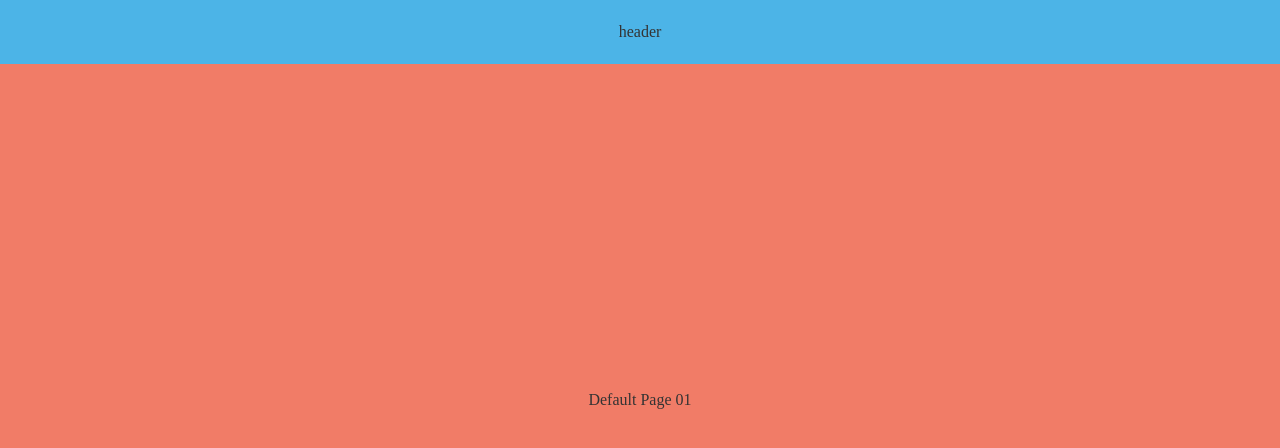
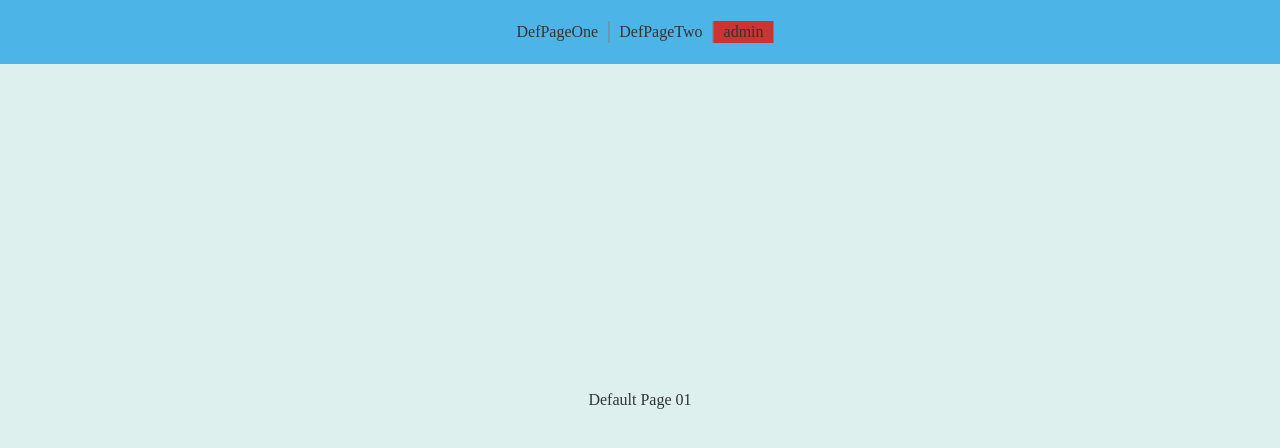
Before and after one commit to Panseng/vue-dynamic-routes, a Vue app: page / in a window 1280 px wide. Shown: the top 448 px of the page. Built offline with nearby package versions, Linux system fonts and the light colour scheme.

Commit message:
动态加载路由
1.使用sessionStorage保存roles，防止刷新丢失；
2.没有配置vuex

```diff
--- a/src/App.vue
+++ b/src/App.vue
@@ -9,7 +9,7 @@
 import headTop from '@/components/common/head'
 export default {
   name: 'App',
-  components:{
+  components: {
     headTop
   }
 }
--- a/src/components/common/head.vue
+++ b/src/components/common/head.vue
@@ -1,12 +1,74 @@
 <template>
   <div class="header-container">
-    <h4>header</h4>
+    <ul>
+      <li v-for="route in routes" :key="route.name">
+        <router-link :to="route.path">{{ route.name }}</router-link>
+      </li>
+      <li @click="changeRoles" class="change-roles">{{ boolVa ? 'user' : 'admin'}}</li>
+    </ul>
   </div>
 </template>
 
 <script>
+import { dynamicRoutes, defaultRoutes } from '@/router'
 export default {
-  name: "head"
+  name: 'headTop',
+  data () {
+    return {
+      roles: [ 'user' ],
+      routes: defaultRoutes,
+      boolVa: false
+    }
+  },
+  created () {
+    // 增加 sessionStorage是为了防止刷新导致的路由丢失
+    if (sessionStorage.getItem('roles')) {
+      this.roles = JSON.parse(sessionStorage.getItem('roles'))
+    }
+  },
+  methods: {
+    hasPermission (roles, route) {
+      if (!route.meta) return true
+      return roles.some(role => route.meta.roles.indexOf(role) >= 0)
+    },
+
+    permission (roles, dyroutes) {
+      const rs = []
+      for (let route of dyroutes) {
+        if (this.hasPermission(this.roles, route)) {
+          rs.push(route)
+        }
+      }
+      return rs
+    },
+
+    handleRoutes () {
+      let temp = []
+      // 这里注意push与concat区别，特别是push数组 & concat数组
+      temp = temp.concat(this.permission(this.roles, dynamicRoutes))
+      if (temp.length > 0){
+        this.$router.addRoutes(temp)
+      }
+      this.$router.push('/')
+      this.routes = defaultRoutes.concat(temp)
+    },
+
+    changeRoles () {
+      this.boolVa = !this.boolVa
+      if (this.roles.indexOf('admin') >= 0) {
+        this.roles.pop()
+        sessionStorage.setItem('roles', JSON.stringify(this.roles))
+      } else {
+        this.roles.push('admin')
+        sessionStorage.setItem('roles', JSON.stringify(this.roles))
+      }
+    }
+  },
+  watch: {
+    roles () {
+      this.handleRoutes()
+    }
+  }
 }
 </script>
 
@@ -16,8 +78,20 @@ export default {
   @include wh(100%, 8%);
   background-color: rgb(76,180,231);
   position: relative;
-  h4{
+  ul{
     @include center;
+    li{
+      display: inline-block;
+      border-right: 1px solid gray;
+      padding: 2px 10px;
+      margin: 0;
+    }
+    li:last-of-type{
+      border-right: none;
+    }
+    .change-roles{
+      background-color: #CC3333;
+    }
   }
 }
 </style>
--- a/src/router/index.js
+++ b/src/router/index.js
@@ -3,13 +3,41 @@ import Router from 'vue-router'
 
 Vue.use(Router)
 
+// 懒加载组件
 const DefPageOne = r => require.ensure([], () => r(require('@/views/defpageone/dpo')), 'DefPageOne')
+const DefPageTwo = r => require.ensure([], () => r(require('@/views/defpagetwo/dpt')), 'DefPageTwo')
+
+// 动态权限
+const DynPageOne = r => require.ensure([], () => r(require('@/views/dynpageone/dpo')), 'DynPageOne')
+const DynPageTwo = r => require.ensure([], () => r(require('@/views/dynpagetwo/dpt')), 'DynPageTwo')
+// const DynPageThree = r => require.ensure([], () => r(require('@/views/dynpagethree/dpth')), 'DynPageThree')
+// const DynPageFour = r => require.ensuer([], () => r(require('@/views/dynpagefour/dpf')), 'DynPageFour')
 
 export const defaultRoutes = [
   {
     path: '/',
     name: 'DefPageOne',
     component: DefPageOne
+  },
+  {
+    path: '/defpt',
+    name: 'DefPageTwo',
+    component: DefPageTwo
+  }
+]
+
+export const dynamicRoutes = [
+  {
+    path: '/dynpo',
+    name: 'DynPageOne',
+    component: DynPageOne,
+    meta: { roles: [ 'admin' ] }
+  },
+  {
+    path: '/dynpt',
+    name: 'DynPageTwo',
+    component: DynPageTwo,
+    meta: { roles: [ 'admin' ] }
   }
 ]
 
--- a/src/views/defpageone/dpo.vue
+++ b/src/views/defpageone/dpo.vue
@@ -13,7 +13,7 @@ export default {
 <style lang="scss" scoped>
 @import '../../style/mixin';
 .defpo-container {
-    background-color: rgb(241,124,103);
+    background-color: rgb(221,240,237);
     span{
         @include center;
     }
--- a/src/views/dynpagetwo/dpt.vue
+++ b/src/views/dynpagetwo/dpt.vue
@@ -14,7 +14,7 @@ export default {
 @import '../../style/mixin';
 .dynpt-container {
     @include wh(100%, 100%);
-    background-color: white;
+    background-color: rgb(195,190,212);
     span {
         @include center;
     }
```
Also changed, not shown: src/views/login/log.vue (added, +14 -0 lines).
